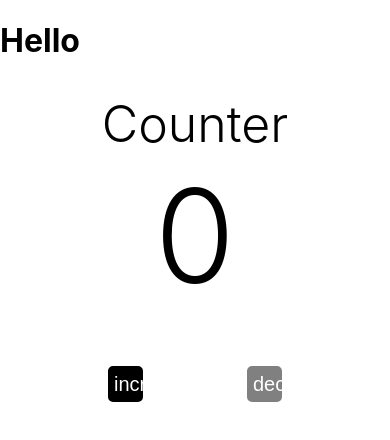
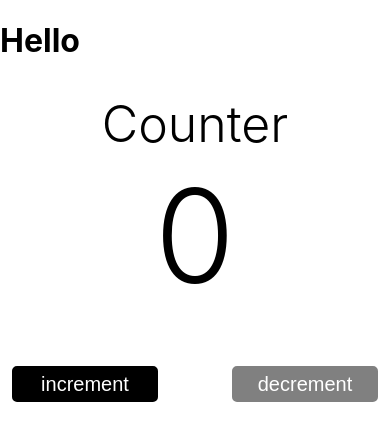
Before and after one commit to EduardM18/React_states, a React (Create React App) app: page / in a window 390 px wide. Shown: the top 440 px of the page. Built offline with nearby package versions, Linux system fonts and the light colour scheme.

Commit message:
Fix: responsibility

```diff
--- a/src/components/layout_components/main/style.css
+++ b/src/components/layout_components/main/style.css
@@ -27,6 +27,7 @@
 }
 .counter_btn{
     width:10%;
+    min-width:150px;
     height:100%;
     border-radius:7px;
     background-color:black;
@@ -44,3 +45,19 @@
 .counter_btn:disabled{
     background-color:gray;
 }
+@media screen and (max-width: 480px) {
+    #counter_btns_container{
+        display: flex;
+        align-items: center;
+        justify-content: center;
+        flex-direction: row;
+        column-gap:70px;
+        width:100%;
+        height:40px;
+        margin-top: -80px;
+    }
+    .counter_btn:hover{
+        cursor: pointer;
+        width:13%;
+    }
+}
```
